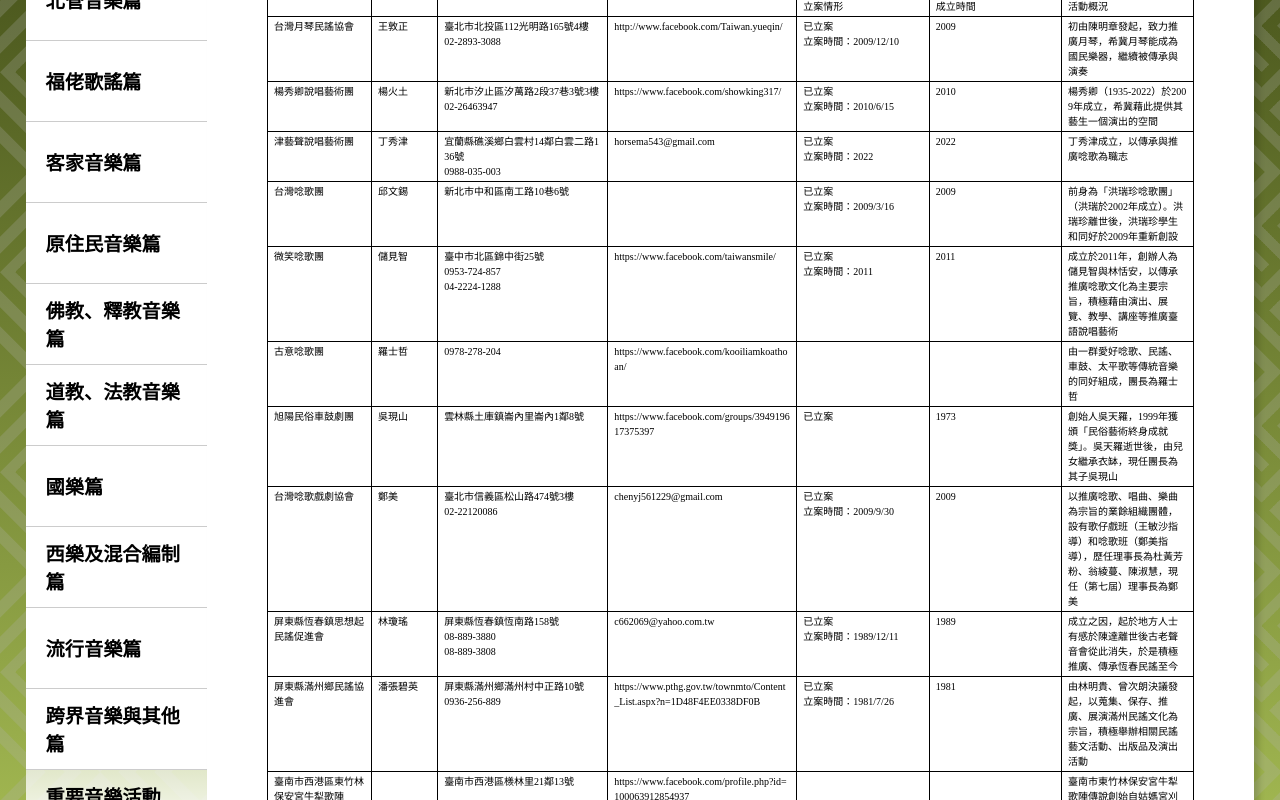
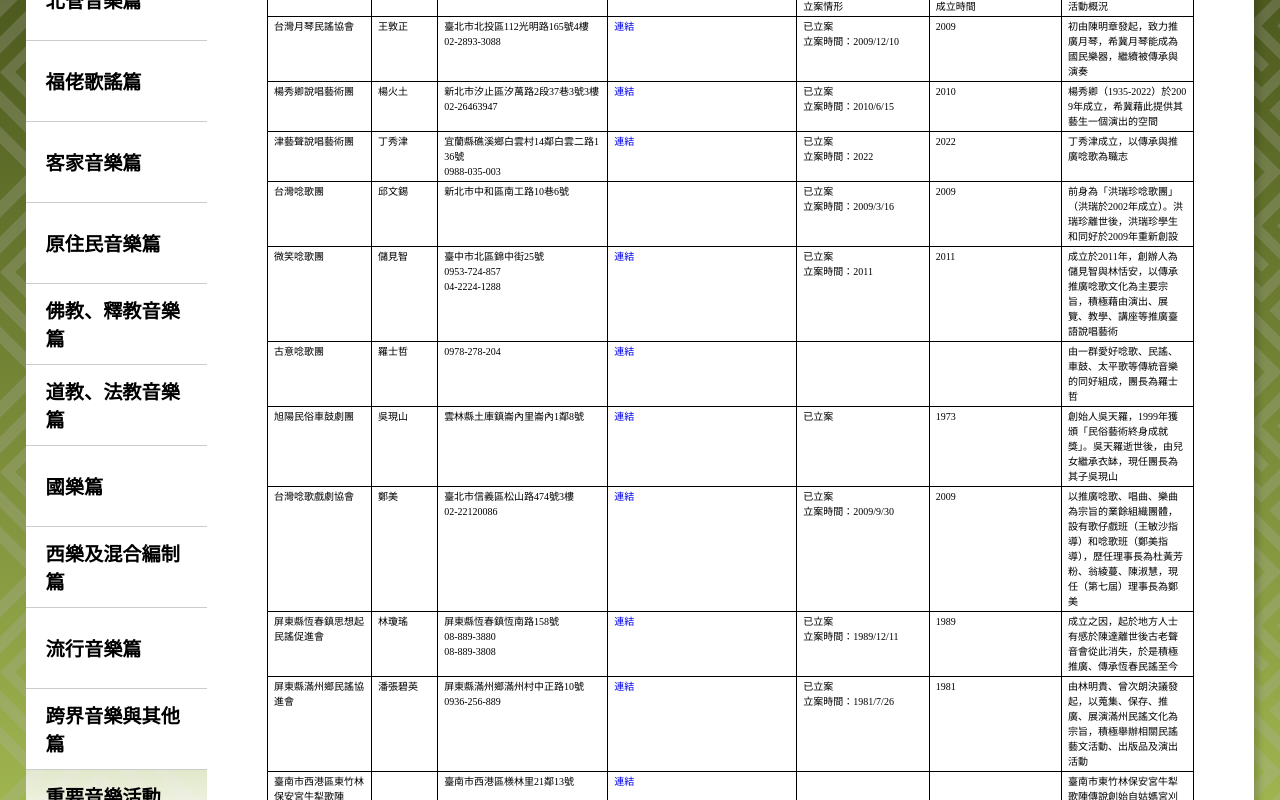
Before and after one commit to yehjing/taiwanMusic2022, a Vue app: page /2022/indexDir/indexDir_14 in a window 1280 px wide. Shown: the part 680-1480 px from the top of the page. Built offline with nearby package versions, Linux system fonts and the light colour scheme.

Commit message:
福佬歌謠篇-更改連結

```diff
--- a/src/components/indexDir/indexDir_child/indexDir_14.vue
+++ b/src/components/indexDir/indexDir_child/indexDir_14.vue
@@ -48,7 +48,7 @@
             <p>02-2893-3088</p>
           </td>
           <td width="20%">
-            <p>http://www.facebook.com/Taiwan.yueqin/</p>
+            <a target="_" href="http://www.facebook.com/Taiwan.yueqin/">連結</a>
           </td>
           <td width="14%">
             <p>已立案</p>
@@ -74,7 +74,7 @@
             <p>新北市汐止區汐萬路2段37巷3號3樓02-26463947</p>
           </td>
           <td width="20%">
-            <p>https://www.facebook.com/showking317/</p>
+            <a target="_" href="https://www.facebook.com/showking317/">連結</a>
           </td>
           <td width="14%">
             <p>已立案</p>
@@ -101,7 +101,7 @@
             <p>0988-035-003</p>
           </td>
           <td width="20%">
-            <p>horsema543@gmail.com</p>
+            <a href="mailto:horsema543@gmail.com">連結</a>
           </td>
           <td width="14%">
             <p>已立案</p>
@@ -151,7 +151,7 @@
             <p>04-2224-1288</p>
           </td>
           <td width="20%">
-            <p>https://www.facebook.com/taiwansmile/</p>
+            <a target="_" href="https://www.facebook.com/taiwansmile/">連結</a>
           </td>
           <td width="14%">
             <p>已立案</p>
@@ -177,7 +177,7 @@
             <p>0978-278-204</p>
           </td>
           <td width="20%">
-            <p>https://www.facebook.com/kooiliamkoathoan/</p>
+            <a target="_" href="https://www.facebook.com/kooiliamkoathoan/">連結</a>
           </td>
           <td width="14%">&nbsp;</td>
           <td width="14%">&nbsp;</td>
@@ -198,7 +198,7 @@
             <p>雲林縣土庫鎮崙內里崙內1鄰8號</p>
           </td>
           <td width="20%">
-            <p>https://www.facebook.com/groups/394919617375397</p>
+            <a target="_" href="https://www.facebook.com/groups/394919617375397">連結</a>
           </td>
           <td width="14%">
             <p>已立案</p>
@@ -224,7 +224,7 @@
             <p>02-22120086</p>
           </td>
           <td width="20%">
-            <p>chenyj561229@gmail.com</p>
+            <a href="mailto:chenyj561229@gmail.com">連結</a>
           </td>
           <td width="14%">
             <p>已立案</p>
@@ -252,7 +252,7 @@
             <p>08-889-3808</p>
           </td>
           <td width="20%">
-            <p>c662069@yahoo.com.tw</p>
+            <a href="mailto:c662069@yahoo.com.tw">連結</a>
           </td>
           <td width="14%">
             <p>已立案</p>
@@ -279,9 +279,7 @@
             <p>0936-256-889</p>
           </td>
           <td width="20%">
-            <p>
-              https://www.pthg.gov.tw/townmto/Content_List.aspx?n=1D48F4EE0338DF0B
-            </p>
+            <a target="_" href="https://www.pthg.gov.tw/townmto/Content_List.aspx?n=1D48F4EE0338DF0B">連結</a>
           </td>
           <td width="14%">
             <p>已立案</p>
@@ -305,7 +303,7 @@
             <p>臺南市西港區檨林里21鄰13號</p>
           </td>
           <td width="20%">
-            <p>https://www.facebook.com/profile.php?id=100063912854937</p>
+            <a target="_" href="https://www.facebook.com/profile.php?id=100063912854937">連結</a>
           </td>
           <td width="14%">&nbsp;</td>
           <td width="14%">&nbsp;</td>
@@ -325,9 +323,7 @@
             <p>06-789-3978</p>
           </td>
           <td width="20%">
-            <p>
-              https://www.facebook.com/profile.php?id=100064472873360&amp;paipv
-            </p>
+            <a target="_" href="https://www.facebook.com/profile.php?id=100064472873360&amp;paipv">連結</a>
           </td>
           <td width="14%">&nbsp;</td>
           <td width="14%">&nbsp;</td>
@@ -350,7 +346,7 @@
             <p>0929-672-033</p>
           </td>
           <td width="20%">
-            <p>apang.chiu@gmail.com</p>
+            <a href="mailto:apang.chiu@gmail.com">連結</a>
           </td>
           <td width="14%">
             <p>已立案</p>
@@ -372,7 +368,7 @@
             <p>0988-305-003</p>
           </td>
           <td width="20%">
-            <p>https://www.facebook.com/Melodysyueqin/</p>
+            <a target="_" href="https://www.facebook.com/Melodysyueqin/">連結</a>
           </td>
           <td width="14%">&nbsp;</td>
           <td width="14%">&nbsp;</td>
@@ -392,7 +388,7 @@
             <p>0939-082-332</p>
           </td>
           <td width="20%">
-            <p>jengmeei@gmail.com</p>
+            <a href="mailto:jengmeei@gmail.com">連結</a>
           </td>
           <td width="14%">&nbsp;</td>
           <td width="14%">&nbsp;</td>
@@ -429,7 +425,7 @@
             <p>桃園市龍潭區</p>
           </td>
           <td width="20%">
-            <p>https://www.facebook.com/yabunsen</p>
+            <a target="_" href="https://www.facebook.com/yabunsen">連結</a>
           </td>
           <td width="14%">&nbsp;</td>
           <td width="14%">&nbsp;</td>
@@ -446,7 +442,7 @@
             <p>臺中市潭子區</p>
           </td>
           <td width="20%">
-            <p>https://www.facebook.com/taiwansmile/</p>
+            <a target="_" href="https://www.facebook.com/taiwansmile/">連結</a>
           </td>
           <td width="14%">&nbsp;</td>
           <td width="14%">&nbsp;</td>
@@ -465,7 +461,7 @@
             <p>臺中市潭子區</p>
           </td>
           <td width="20%">
-            <p>https://www.facebook.com/taiwansmile/</p>
+            <a target="_" href="https://www.facebook.com/taiwansmile/">連結</a>
           </td>
           <td width="14%">&nbsp;</td>
           <td width="14%">&nbsp;</td>
@@ -484,7 +480,7 @@
             <p>臺南市</p>
           </td>
           <td width="20%">
-            <p>http://www3.nmtl.gov.tw/Writer2/writer_detail.php?id=699</p>
+            <a target="_" href="http://www3.nmtl.gov.tw/Writer2/writer_detail.php?id=699">連結</a>
           </td>
           <td width="14%">&nbsp;</td>
           <td width="14%">&nbsp;</td>
@@ -504,7 +500,7 @@
             <p>0978-278-204</p>
           </td>
           <td width="20%">
-            <p>https://www.facebook.com/kooiliamkoathoan/</p>
+            <a target="_" href="https://www.facebook.com/kooiliamkoathoan/">連結</a>
           </td>
           <td width="14%">&nbsp;</td>
           <td width="14%">&nbsp;</td>
@@ -521,9 +517,7 @@
             <p>屏東縣滿州鄉</p>
           </td>
           <td width="20%">
-            <p>
-              http://musiciantw.ncfta.gov.tw/list.aspx?p=M064&amp;c=&amp;t=1
-            </p>
+            <a target="_" href="http://musiciantw.ncfta.gov.tw/list.aspx?p=M064&amp;c=&amp;t=1">連結</a>
           </td>
           <td width="14%">&nbsp;</td>
           <td width="14%">&nbsp;</td>
@@ -576,7 +570,7 @@
             <p>08-881-0066</p>
           </td>
           <td width="20%">
-            <p>ernest0218@gmail.com</p>
+            <a href="mailto:ernest0218@gmail.com">連結</a>
           </td>
           <td width="14%">&nbsp;</td>
           <td width="14%">&nbsp;</td>
```
